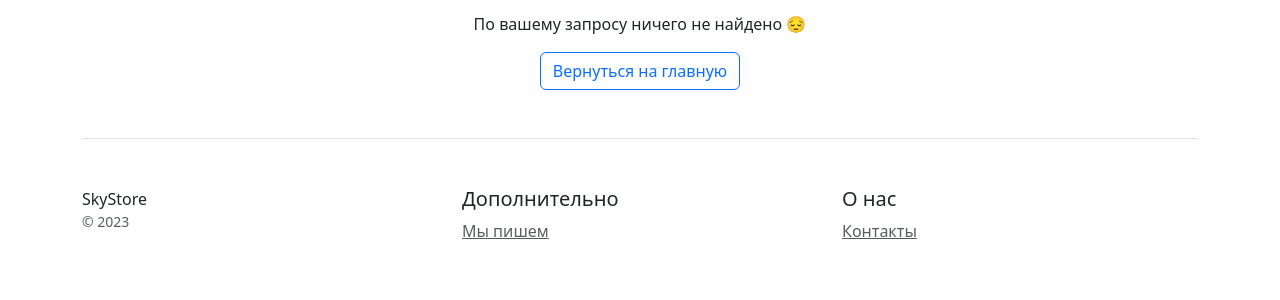
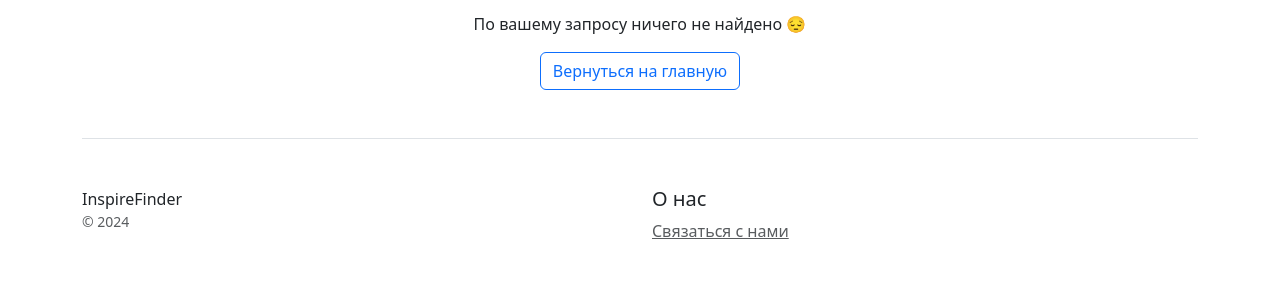
Before and after one commit to julyashap/inspire_finder, a Django app: template recommendations/templates/recommendations/item_list.html in a window 1280 px wide. Shown: the part 343-643 px from the top of the page. Run offline with Django 5.2, Linux system fonts and the light colour scheme; the template is opened without the code that fills it, so the values that code supplies are empty; parts of the project's set-up code (start-up, migrations or seed data) failed here and were passed over; some libraries are stand-ins or nearby versions.

Commit message:
Update base.html with link for get_contacts view

```diff
--- a/recommendations/templates/recommendations/base.html
+++ b/recommendations/templates/recommendations/base.html
@@ -17,25 +17,20 @@
 </div>
 
 <div class="container">
+
     {% block content %}
     {% endblock %}
 
     <footer class="pt-4 my-md-5 pt-md-5 border-top">
         <div class="row">
-            <div class="col-4 col-md">
-                SkyStore
-                <small class="d-block mb-3 text-muted">&copy; 2023</small>
+            <div class="col-6 col-md">
+                InspireFinder
+                <small class="d-block mb-3 text-muted">&copy; 2024</small>
             </div>
-            <div class="col-4 col-md">
-                <h5>Дополнительно</h5>
-                <ul class="list-unstyled text-small">
-                    <li><a class="text-muted" href="#">Мы пишем</a></li>
-                </ul>
-            </div>
-            <div class="col-4 col-md">
+            <div class="col-6 col-md">
                 <h5>О нас</h5>
                 <ul class="list-unstyled text-small">
-                    <li><a class="text-muted" href="#">Контакты</a></li>
+                    <li><a class="text-muted" href="{% url 'recommendations:contacts' %}">Связаться с нами</a></li>
                 </ul>
             </div>
         </div>
```
